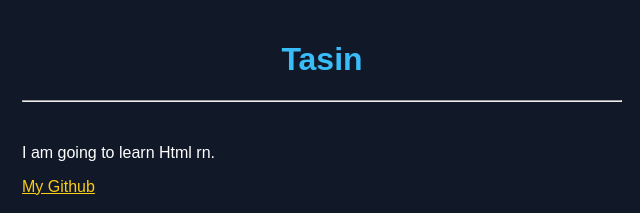
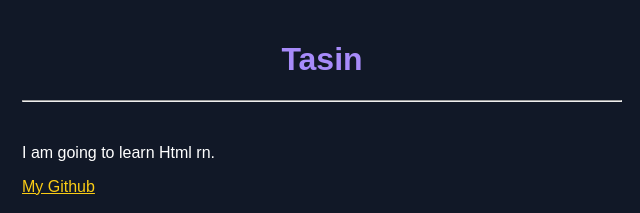
Before and after one commit to Tasin-Void/my-first-site, a plain HTML site: page index.html in a window 1280 px wide. Shown: the top 213 px of the page, 318-958 px from the left. Drawn offline with Linux system fonts and the light colour scheme.

Commit message:
Changing heading color

```diff
--- a/index.html
+++ b/index.html
@@ -14,7 +14,7 @@
       font-family: Arial, sans-serif;
     }
     h1 {
-      color: #38bdf8;
+      color: #a78bfa;
       }
     h1, h2 {
       text-align: center;
```
